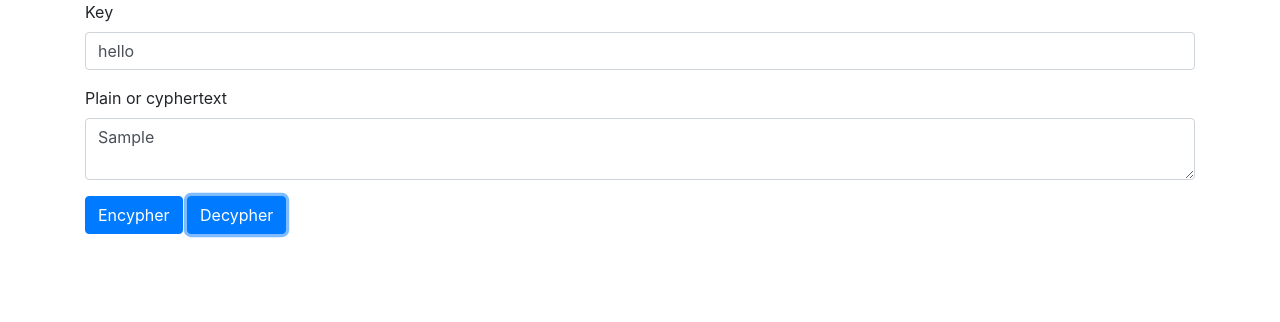
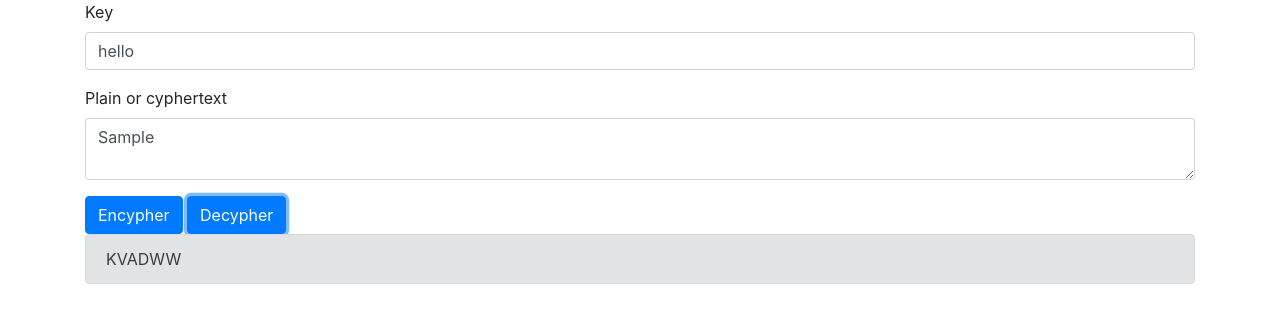
Before and after one commit to lewinfox/cypher-javacript, a plain HTML site: page index.html in a window 1280 px wide. Both pictures are taken after typing "Sample" into the empty fields and a click on the button "Decypher". Drawn offline with nearby package versions, Linux system fonts and the light colour scheme.

Commit message:
Renamed output field of message object and added output to HTML

```diff
--- a/app.js
+++ b/app.js
@@ -9,7 +9,8 @@ const elements = {
     keyField: document.getElementById("key-input"),
     textField: document.getElementById("text-input"),
     encypherButton: document.getElementById("btn-encypher"),
-    decypherButton: document.getElementById("btn-decypher")
+    decypherButton: document.getElementById("btn-decypher"),
+    textOutput: document.getElementById("text-output")
 }
 
 // Adjuted modulo functions that work for the alphabet
@@ -39,7 +40,7 @@ const arrayModulo = (keyArray, textArray, direction) => {
 const getText = () => {
     let key = elements.keyField.value;
     let text = elements.textField.value;
-    return { key: tidyText(key), text: tidyText(text) };
+    return { key: tidyText(key), inputText: tidyText(text) };
 }
 
 const tidyText = (string) => {
@@ -84,7 +85,7 @@ const translate = (e, direction) => {
     message.direction = direction;
 
     // Convert strings to numbers
-    message.numericText = lettersToNumbers(message.text);
+    message.numericText = lettersToNumbers(message.inputText);
 
     // Extend the key to the same length as the message, if necessary
     if (message.key.length > message.numericText.length) {
@@ -94,16 +95,19 @@ const translate = (e, direction) => {
         message.numericKey = lettersToNumbers(message.key);
     }
 
-    // Depending on the directoon we're going, perform modular conversion
+    // Depending on the direction we're going, perform modular conversion
     if (direction == "encypher") {
         message.numericCyphertext = arrayModulo(message.numericKey, message.numericText, "add");
-        message.cyphertext = numbersToLetters(message.numericCyphertext);
+        message.outputText = numbersToLetters(message.numericCyphertext);
     } else if (direction == "decypher") {
         message.numericPlaintext = arrayModulo(message.numericKey, message.numericText, "subtract");
-        message.plaintext = numbersToLetters(message.numericPlaintext);
+        message.outputText = numbersToLetters(message.numericPlaintext);
     }
 
     console.log(message);
+    console.log(message.outputText);
+
+    elements.textOutput.innerHTML = message.outputText;
 }
 
 elements.encypherButton.addEventListener("click", (e) => {
--- a/index.html
+++ b/index.html
@@ -7,6 +7,8 @@
     </head>
     <body>
         <div class="container">
+            <div class="row">
+                <div class="col-12">
                     <form>
                         <div class="form-group">
                             <label for="key-input">Key</label>
@@ -21,6 +23,16 @@
                         <button id="btn-decypher" class="btn btn-primary">Decypher</button>
                     </form>
                 </div>
+            </div>
+            <div class="row">
+                <div class="col-12">
+                    <div class="alert alert-secondary" id="text-output" role="alert">
+                        Output will appear here
+                    </div>
+                </div>
+            </div>
+        </div>
+
         <script type="text/javascript" src="app.js"></script>
         <!-- <script type="module" src="modulo.js"></script> -->
     </body>
```
Lines whose indentation alone changed are shown as unchanged.
